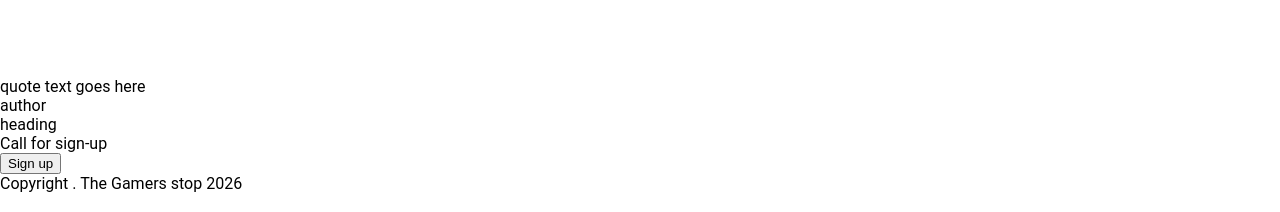
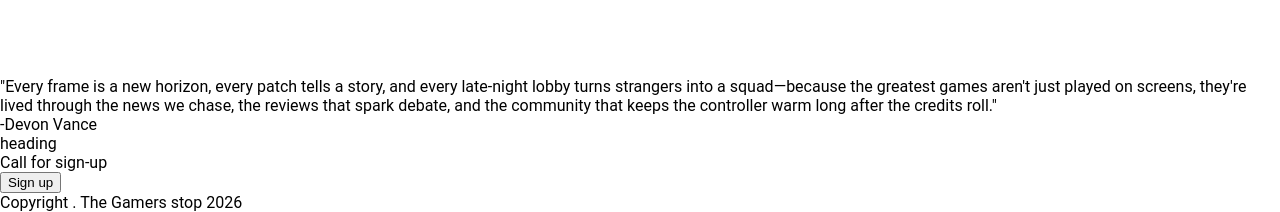
Before and after one commit to anooptantony/landing_page, a plain HTML site: page index.html in a window 1280 px wide. Shown: the part 995-1207 px from the top of the page. Drawn offline with Linux system fonts and the light colour scheme.

Commit message:
UPDATE THE HTML SECTION RELATED TO QUOTE Updated the quote and author in the Quote section of HTML page.

```diff
--- a/index.html
+++ b/index.html
@@ -56,12 +56,12 @@
       </div>
     </div>
 
-      <div class="quote_container">
+    <div class="quote_container">
         <div class="quote_text_container">
-          <div class="quote">quote text goes here</div>
-          <div class="author">author</div>
+          <div class="quote">"Every frame is a new horizon, every patch tells a story, and every late-night lobby turns strangers into a squad—because the greatest games aren't just played on screens, they're lived through the news we chase, the reviews that spark debate, and the community that keeps the controller warm long after the credits roll."</div>
+          <div class="author">-Devon Vance</div>
         </div>
-      </div>
+    </div>
 
       <div class="sign_up_container">
         <div class="sign_up_matter">
```
